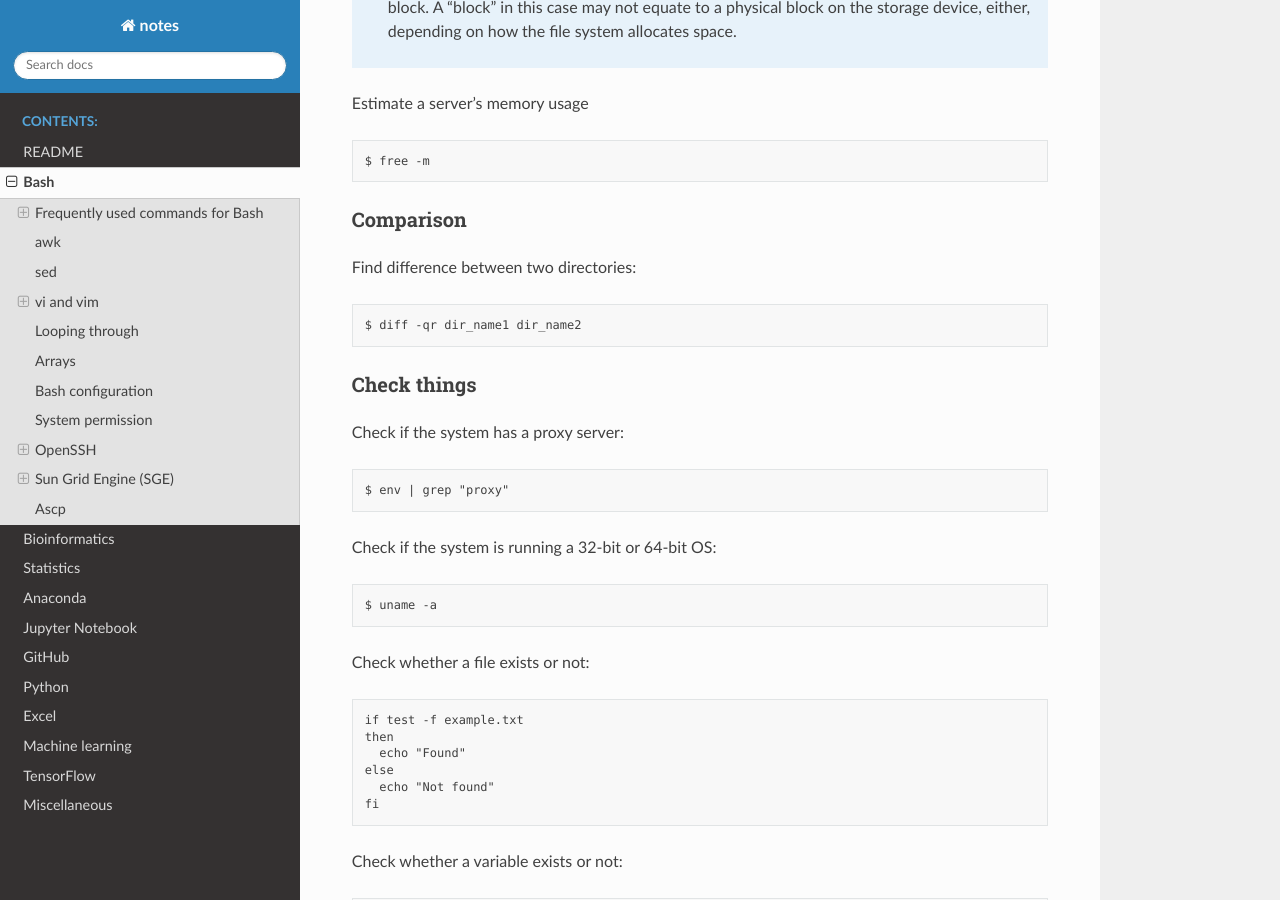
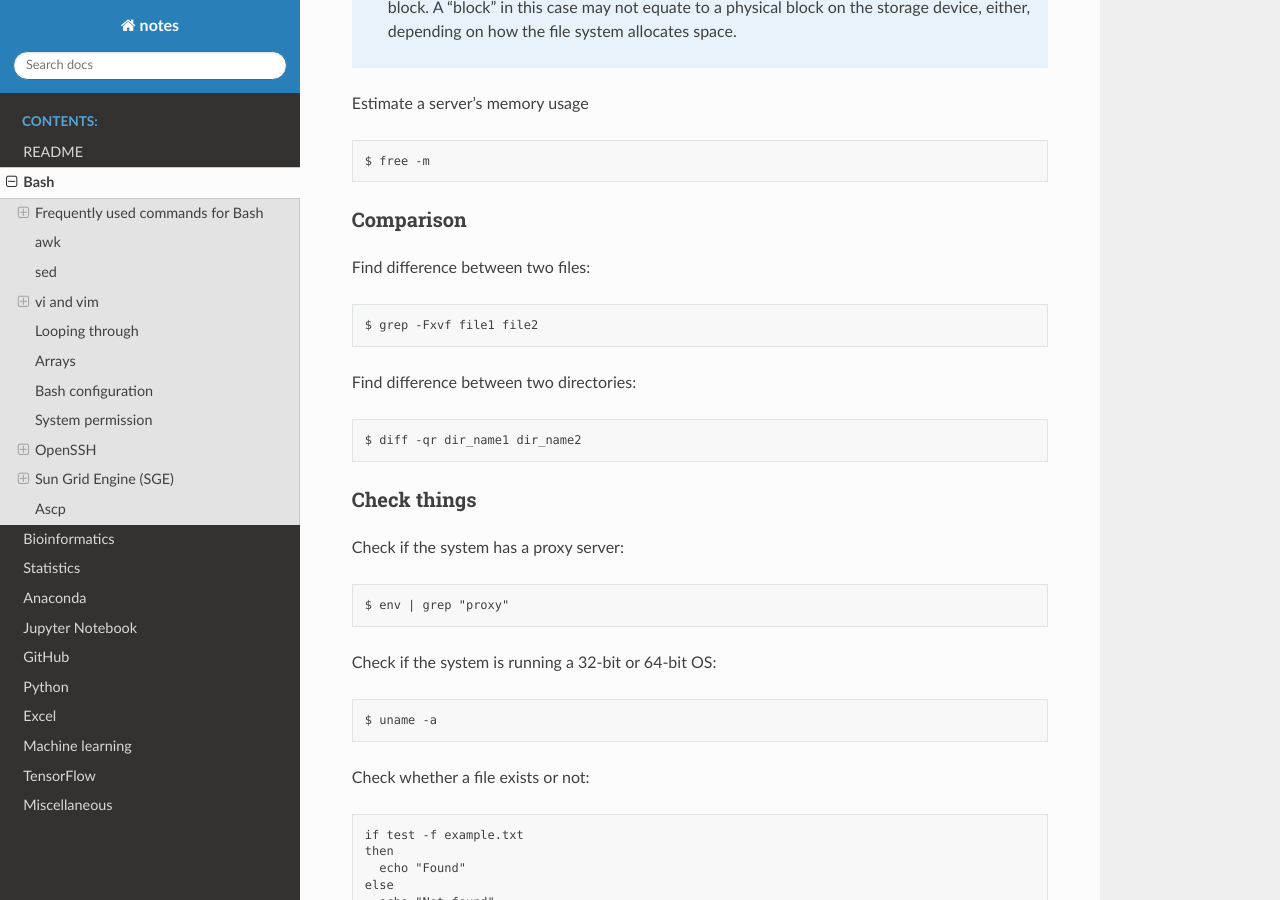
Before and after one commit to sbslee/notes, a Sphinx documentation site: the page built from docs/bash.rst, in a window 1280 px wide and 900 px high, scrolled down 2408 px. Built offline with Sphinx 7.4.7 and the Read the Docs theme 2.0.0, drawn with Linux system fonts in a browser that asks for light colours.

Commit message:
Update bash.rst

```diff
--- a/docs/bash.rst
+++ b/docs/bash.rst
@@ -123,6 +123,12 @@ Estimate a server's memory usage
 
 Comparison
 ----------
+
+Find difference between two files:
+
+.. code-block:: text
+
+    $ grep -Fxvf file1 file2
 
 Find difference between two directories:
 
```
